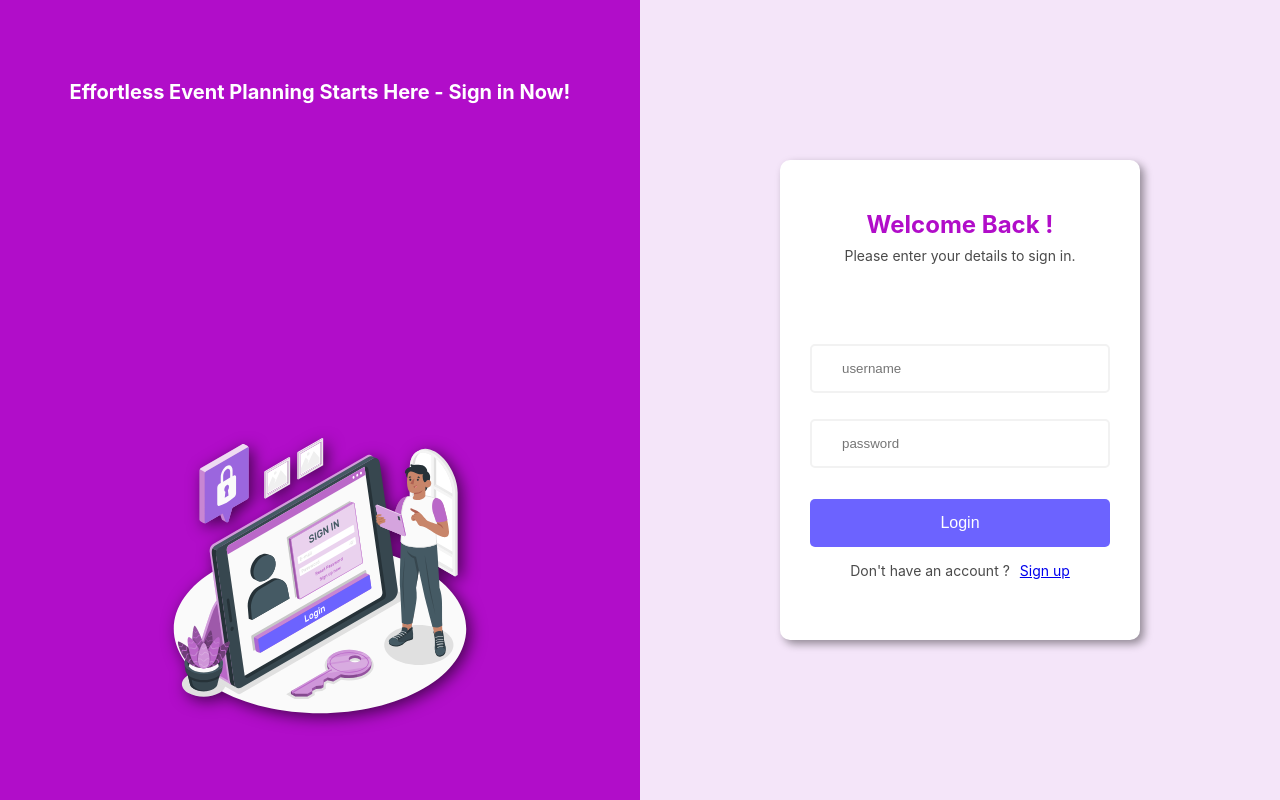
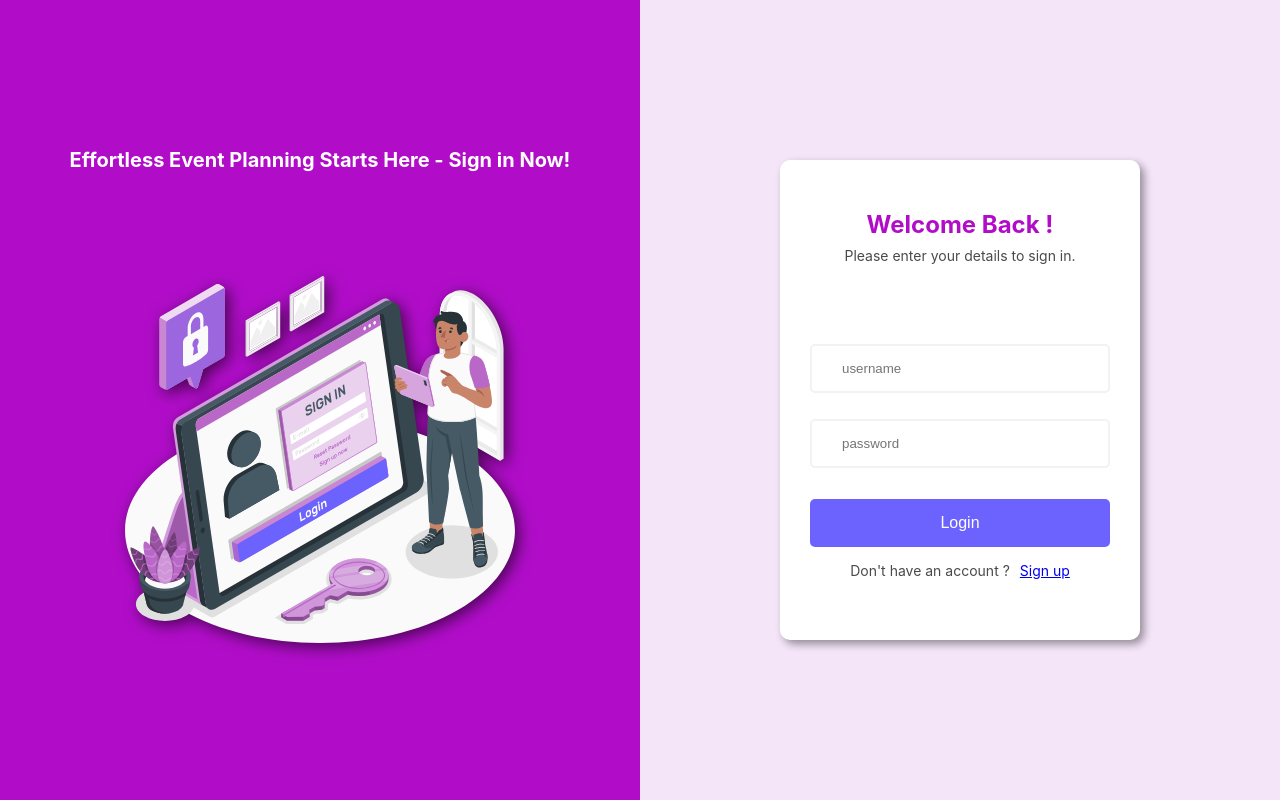
Before and after one commit to Akshay-Jayan3/eventApp-client, a React (Create React App) app: page /login in a window 1280 px wide. Built offline with nearby package versions, Linux system fonts and the light colour scheme.

Commit message:
style change

```diff
--- a/src/main.scss
+++ b/src/main.scss
@@ -20,12 +20,14 @@ body{
     height: 100vh;
     display: flex;
     flex-direction: column;
-    justify-content: space-between;
-    padding-block: 80px;
+    align-items: center;
+    justify-content: center;
+    gap:80px;
     align-items: center;
     background-color: #B10DC9;
     img{
-        width:60%;
+        width:80%;
+        height: auto;
         filter: drop-shadow(4px 4px 8px rgba(0, 0, 0, 0.6));
 
     }
@@ -45,7 +47,7 @@ body{
             transform: translateY(0);
         }
         50% {
-            transform: translateY(-10px); /* Adjust the value to control the float height */
+            transform: translateY(-10px);
         }
     }
 }
```
